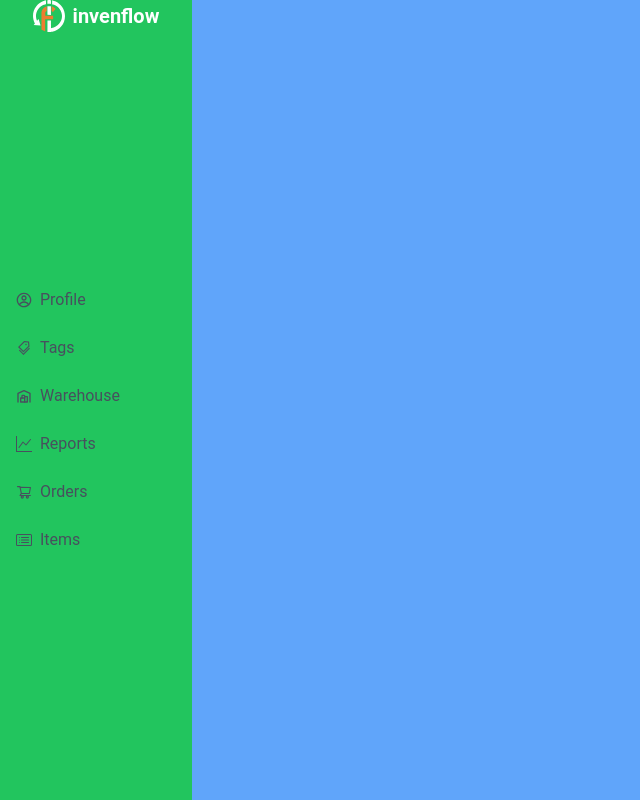
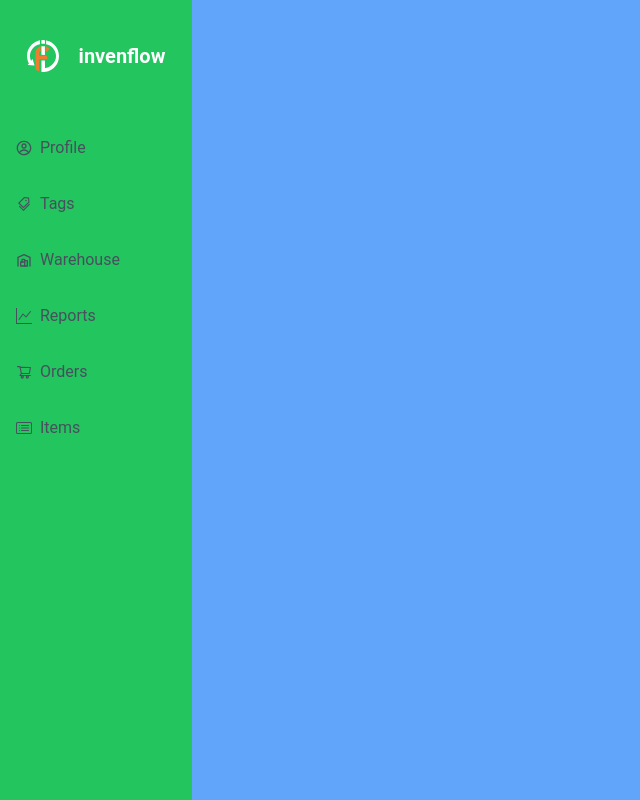
Before and after one commit to PabloWyss/ERP-Project, a React (Create React App) app in the folder frontend/: page / in a window 1280 px wide. Shown: the whole page, without its empty margins (0-640 px from the left). Built offline with nearby package versions, Linux system fonts and the light colour scheme.

Commit message:
improved placements in sidebar

```diff
--- a/frontend/src/Components/SideBar/index.js
+++ b/frontend/src/Components/SideBar/index.js
@@ -9,15 +9,15 @@ import logo from '../../Assets/Logos/logo_white.svg';
 
 const SideBar = () => {
   return (
-    <div className="fixed left-0 top-0 h-full flex flex-col w-48 justify-between bg-green-500">
+    <div className="fixed py-10 left-0 top-0 h-full flex flex-col w-48 bg-green-500">
       <div className="flex items-center justify-center">
-        <img src={logo} alt="Invenflow Logo" className="w-8 h-8 mr-2" />
+        <img src={logo} alt="Invenflow Logo" className="w-8 h-8 mr-5" />
         <h1 className="text-white text-xl font-bold">invenflow</h1>
       </div>
-      <div>
+      <div className="mt-10">
         <NavLink to="/profile">
           {({isActive}) => (
-            <button className={`flex items-center w-full text-left mt-2 ${isActive ? 'bg-blue-500' : ''}`}>
+            <button className={`flex items-center w-full text-left mt-4 ${isActive ? 'bg-blue-500' : ''}`}>
               <ProfileIcon className="mr-2" />
               Profile
             </button>
@@ -25,7 +25,7 @@ const SideBar = () => {
         </NavLink>
         <NavLink to="/tags">
           {({isActive}) => (
-            <button className={`flex items-center w-full text-left mt-2 ${isActive ? 'bg-blue-500' : ''}`}>
+            <button className={`flex items-center w-full text-left mt-4 ${isActive ? 'bg-blue-500' : ''}`}>
               <TagsIcon className="mr-2" />
               Tags
             </button>
@@ -33,7 +33,7 @@ const SideBar = () => {
         </NavLink>
         <NavLink to="/warehouse" >
           {({isActive}) => (
-            <button className={`flex items-center w-full text-left mt-2 ${isActive ? 'bg-blue-500' : ''}`}>
+            <button className={`flex items-center w-full text-left mt-4 ${isActive ? 'bg-blue-500' : ''}`}>
               <WarehouseIcon className="mr-2" />
               Warehouse
             </button>
@@ -41,7 +41,7 @@ const SideBar = () => {
         </NavLink>
         <NavLink to="/reports" >
           {({isActive}) => (
-            <button className={`flex items-center w-full text-left mt-2 ${isActive ? 'bg-blue-500' : ''}`}>
+            <button className={`flex items-center w-full text-left mt-4 ${isActive ? 'bg-blue-500' : ''}`}>
               <ReportsIcon className="mr-2" />
               Reports
             </button>
@@ -49,7 +49,7 @@ const SideBar = () => {
         </NavLink>
         <NavLink to="/orders">
           {({isActive}) => (
-            <button className={`flex items-center w-full text-left mt-2 ${isActive ? 'bg-blue-500' : ''}`}>
+            <button className={`flex items-center w-full text-left mt-4 ${isActive ? 'bg-blue-500' : ''}`}>
               <OrdersIcon className="mr-2" />
               Orders
             </button>
@@ -57,14 +57,13 @@ const SideBar = () => {
         </NavLink>
         <NavLink to="/items">
           {({isActive}) => (
-            <button className={`flex items-center w-full text-left mt-2 ${isActive ? 'bg-blue-500' : ''}`}>
+            <button className={`flex items-center w-full text-left mt-4 ${isActive ? 'bg-blue-500' : ''}`}>
               <ItemsIcon className="mr-2" />
               Items
             </button>
           )}
         </NavLink>
       </div>
-      <div className="h-230px"></div>
     </div>
   );
 };
```
